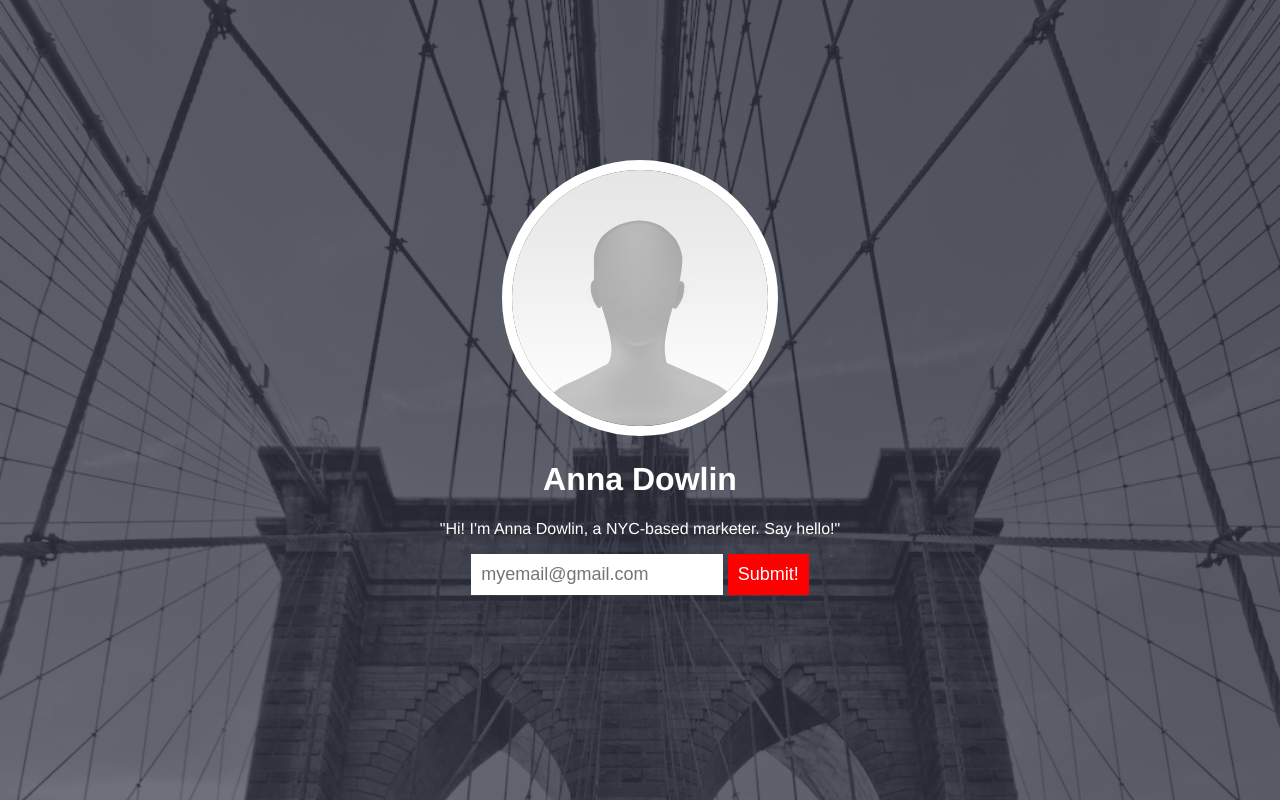
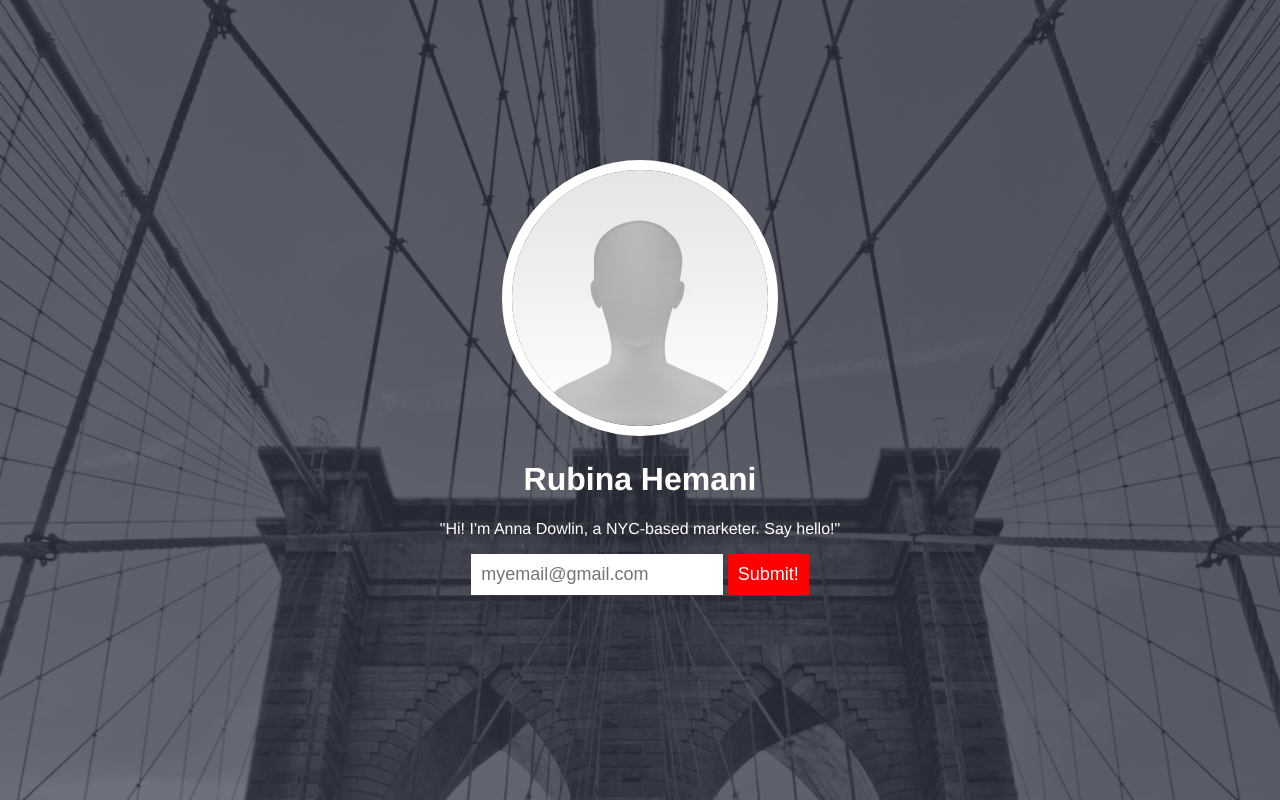
Before and after one commit to Rubinahemani/rubinahemani.github.io, a plain HTML site: page index.html in a window 1280 px wide. Drawn offline with Linux system fonts and the light colour scheme.

Commit message:
Ya Ali Madad

```diff
--- a/index.html
+++ b/index.html
@@ -12,7 +12,7 @@
 		<img id="profile_img" src="images/profile.jpg"/>
 
 		<!--Change the name below -->
-		<h1>Anna Dowlin</h1>
+		<h1>Rubina Hemani</h1>
 
 		<!--Change the Description to something you like -->
 		<p>"Hi! I'm Anna Dowlin, a NYC-based marketer. Say hello!"</p>
```
